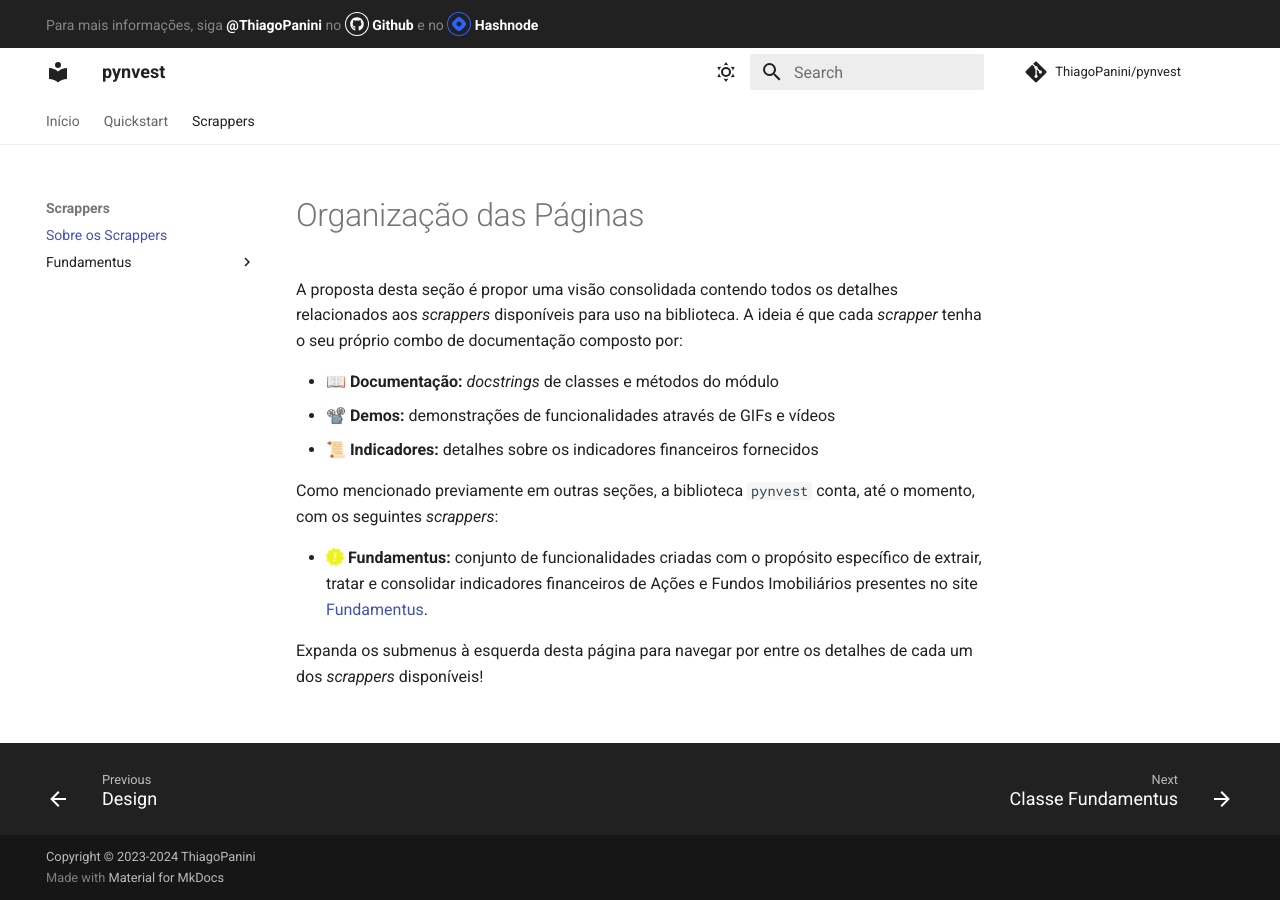
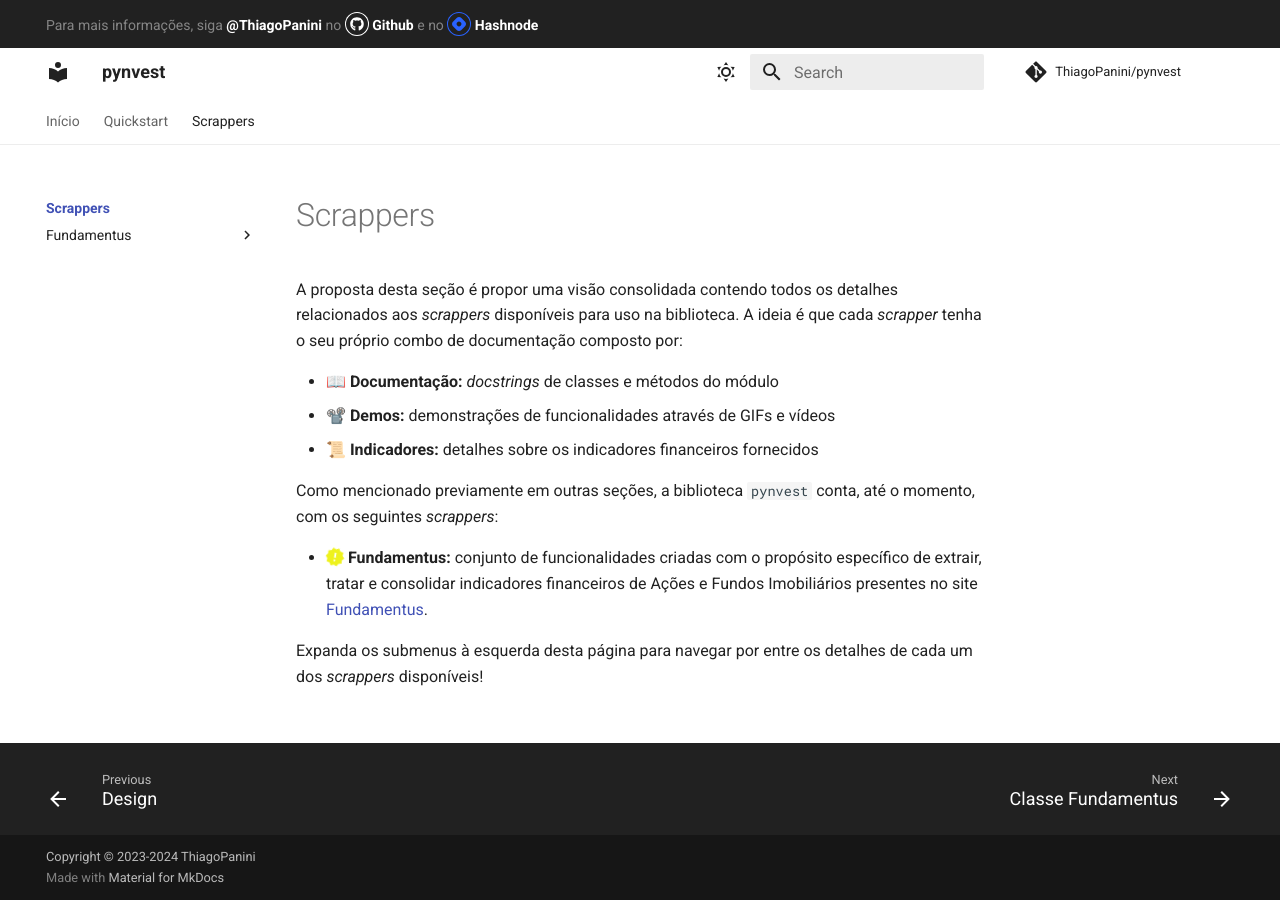
Before and after one commit to ThiagoPanini/pynvest, an MkDocs documentation site: the page built from docs/scrappers/index.md, in a window 1280 px wide. Built offline with MkDocs 1.6.1 and Material for MkDocs 9.7.7, drawn with Linux system fonts in a browser that asks for light colours; comment, search, counter and statistics services are not loaded.

Commit message:
docs: ajustando docs da página de scrappers

```diff
--- a/docs/scrappers/about.md
+++ b/docs/scrappers/index.md
@@ -1,4 +1,4 @@
-# Organização das Páginas
+# Scrappers
 
 A proposta desta seção é propor uma visão consolidada contendo todos os detalhes relacionados aos *scrappers* disponíveis para uso na biblioteca. A ideia é que cada *scrapper* tenha o seu próprio combo de documentação composto por:
 
--- a/mkdocs.yml
+++ b/mkdocs.yml
@@ -68,7 +68,7 @@ nav:
     - Design: quickstart/design.md
 
   - Scrappers:
-    - Sobre os Scrappers: scrappers/about.md
+    - scrappers/index.md
     - Fundamentus:
       - Documentação:
         - Classe Fundamentus: scrappers/fundamentus/mkdocstrings/fundamentus.md
```
